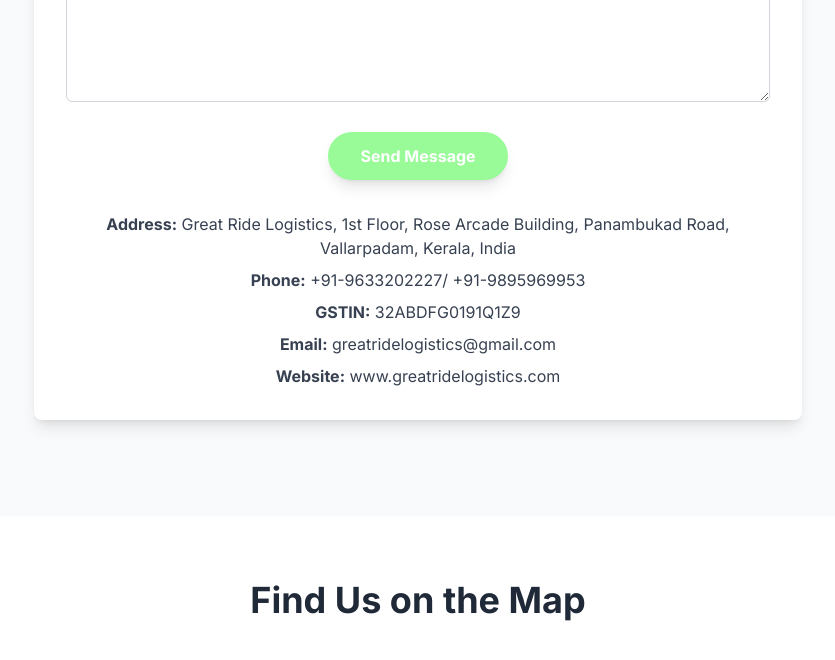
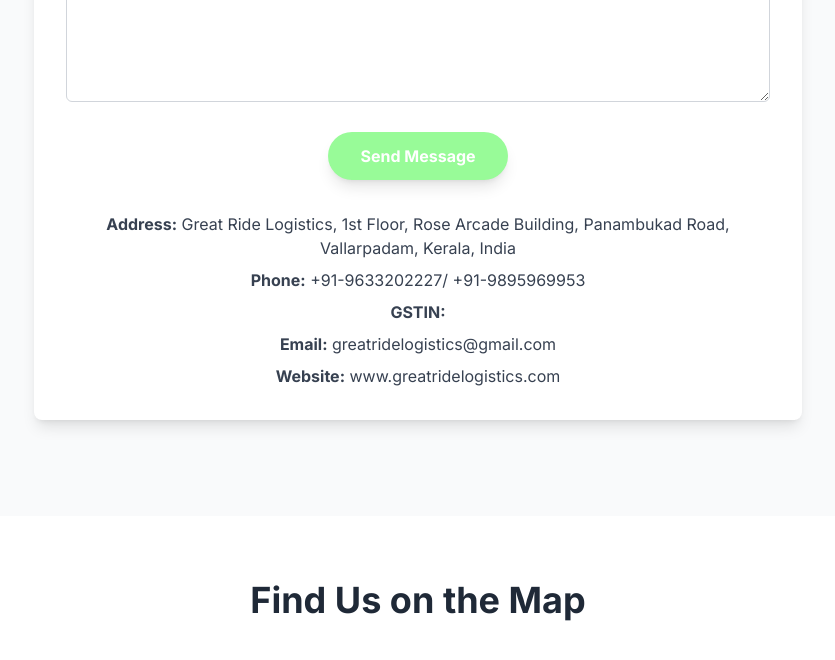
Before and after one commit to studybijo/greatRideLogistics, a plain HTML site: page index.html in a window 1280 px wide. Shown: the part 3982-4642 px from the top of the page, without its empty margins (222-1057 px from the left). Drawn offline with nearby package versions, Linux system fonts and the light colour scheme.

Commit message:
Update index.html

```diff
--- a/index.html
+++ b/index.html
@@ -677,7 +677,7 @@
             <p class="mb-2">
               <strong>Phone:</strong> +91-9633202227/ +91-9895969953
             </p>
-            <p class="mb-2"><strong>GSTIN:</strong> 32ABDFG0191Q1Z9</p>
+            <p class="mb-2"><strong>GSTIN:</strong> </p>
             <p class="mb-2">
               <strong>Email:</strong> greatridelogistics@gmail.com
             </p>
```
